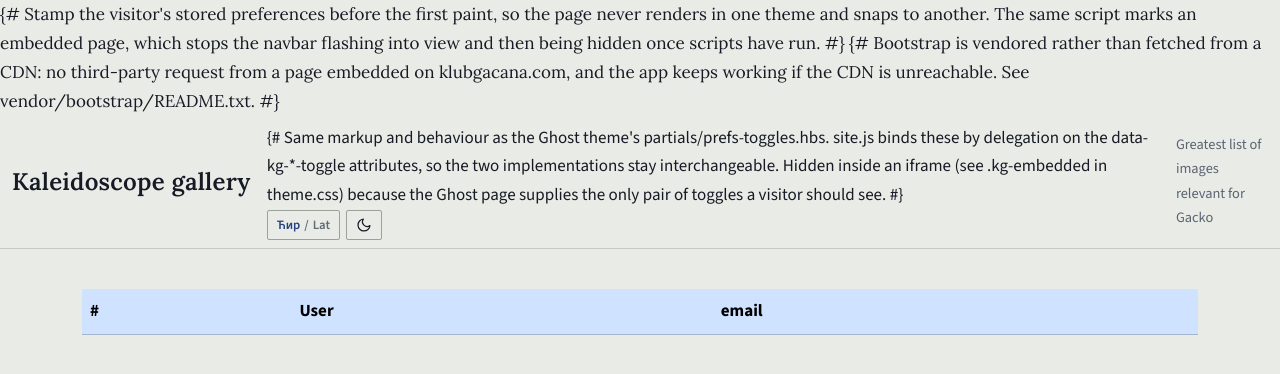
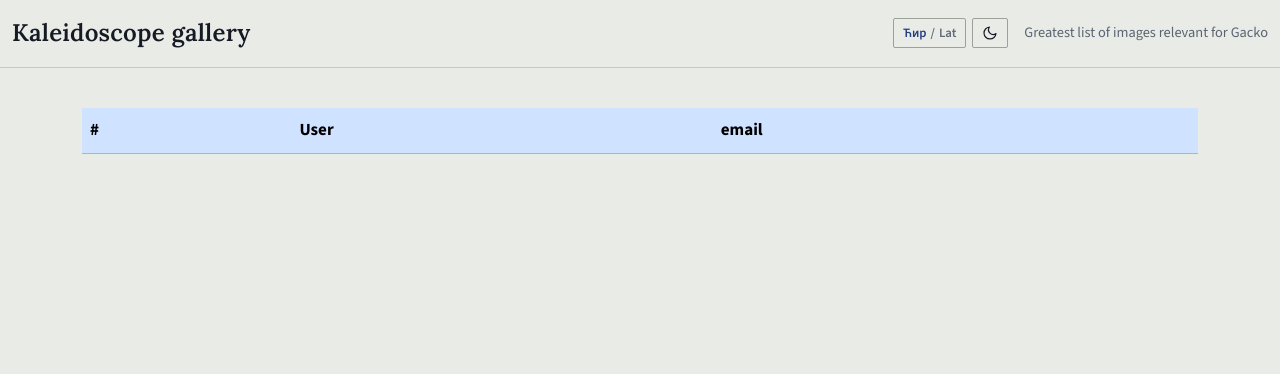
Before and after one commit to NemanjaSlijepcevic/kaleidoscope, a Django app: template core/templates/auth/user_list.html in a window 1280 px wide. Shown: the top 374 px of the page. Run offline with Django 5.2, Linux system fonts and the light colour scheme; the template is opened without the code that fills it, so the values that code supplies are empty; some libraries are stand-ins or nearby versions.

Commit message:
FIX - minors

```diff
--- a/tables/static/css/app.css
+++ b/tables/static/css/app.css
@@ -10,12 +10,14 @@
     --photo-scrim-strong: rgba(8, 10, 14, 0.8);
 }
 
+/* Same !important reasoning as the spinner: the grid carries Bootstrap's row
+ * utilities, whose display rules are !important and would otherwise win. */
 #image-gallery {
-    display: flex;
+    display: flex !important;
 }
 
 #image-gallery.loading {
-    display: none;
+    display: none !important;
 }
 
 /* --- cards -------------------------------------------------------------- */
--- a/tables/static/css/theme.css
+++ b/tables/static/css/theme.css
@@ -29,12 +29,6 @@
     font-display: swap;
     src: url('../fonts/SourceSans3-Italic.woff2') format('woff2');
 }
-
-/* --- three theme states -------------------------------------------------
- * A viewer has three, not two: an explicit choice stamps data-theme, and the
- * default "system" setting stamps nothing, where only prefers-color-scheme
- * separates light from dark. Never give a colour its only definition inside a
- * media or [data-theme] block. */
 
 :root {
     --stone: #E9EBE6;
@@ -104,11 +98,6 @@
 
     --on-accent: #12151A;
 }
-
-/* --- Bootstrap bridge ---------------------------------------------------
- * Re-point Bootstrap's variables at the tokens above rather than fighting its
- * component rules. One mapping makes the whole framework follow the palette,
- * in both themes, without overriding a single component. */
 
 :root,
 :root[data-bs-theme="light"],
@@ -431,6 +420,11 @@ table thead th,
 }
 
 .kg-pagerow {
+    /* One control size for the whole row, so the per-page select and the page
+     * links are built to identical boxes rather than each inheriting its own. */
+    --kg-control-size: 1rem;
+    --kg-control-pad-y: 0.375rem;
+
     display: flex;
     flex-wrap: wrap;
     gap: 0.5rem;
@@ -438,21 +432,43 @@ table thead th,
     padding: 0.75rem 0;
 }
 
+/* Bootstrap's .pagination sets display and list-style but never resets the
+ * bottom margin Reboot puts on every ul. The list therefore carries a 1rem
+ * margin below it, and align-items:center centres that taller outer box —
+ * lifting the page numbers and leaving the select looking dropped. */
+.kg-pagerow .pagination {
+    margin-bottom: 0;
+}
+
+/* Give both controls the same type size and line box. .page-link sets no
+ * line-height, so it inherits the body's 1.7 — right for reading, too tall for
+ * a control, and taller than the select's 1.5. That difference alone made the
+ * select look smaller and misaligned. */
+.kg-pagerow .form-select,
+.kg-pagerow .page-link {
+    font-size: var(--kg-control-size);
+    line-height: 1.5;
+    padding-top: var(--kg-control-pad-y);
+    padding-bottom: var(--kg-control-pad-y);
+}
+
 .kg-pagerow .form-select {
     width: auto;
-    font-size: 0.85rem;
 }
 
 /* ===========================================================================
  * Spinner
  * ======================================================================== */
 
+/* The markup carries both class="d-flex" and an inline style="display:none",
+ * and Bootstrap's .d-flex is display:flex !important - so plain rules here lose
+ * and the spinner shows permanently. !important is the only thing that wins. */
 #loading-spinner {
-    display: none;
+    display: none !important;
 }
 
 #loading-spinner.loading {
-    display: flex;
+    display: flex !important;
 }
 
 .spinner-border {
--- a/tables/static/js/site.js
+++ b/tables/static/js/site.js
@@ -220,15 +220,41 @@
         catch (e) { return null; }
     }
 
+    function postTo(frame) {
+        var origin = frameOrigin(frame);
+        /* Never post to "*" — that would leak preferences to any third party
+         * the page happens to embed. */
+        if (!origin || !frame.contentWindow) { return; }
+        var payload = { type: MSG, theme: currentTheme(), script: currentScript() };
+        try { frame.contentWindow.postMessage(payload, origin); } catch (e) { /* ignore */ }
+    }
+
     function broadcast() {
-        var frames = document.querySelectorAll('iframe');
-        var payload = { type: MSG, theme: currentTheme(), script: currentScript() };
-        Array.prototype.forEach.call(frames, function (f) {
-            var origin = frameOrigin(f);
-            /* Never post to "*" — that would leak preferences to any third
-             * party the page happens to embed. */
-            if (!origin || !f.contentWindow) { return; }
-            try { f.contentWindow.postMessage(payload, origin); } catch (e) { /* ignore */ }
+        watchFrames();
+        Array.prototype.forEach.call(document.querySelectorAll('iframe'), postTo);
+    }
+
+    /* An embedded app is a separate origin, so it has its own localStorage and
+     * cannot see the choice made out here — left alone it falls back to the
+     * visitor's OS setting, which is how a light page ended up framing a dark
+     * one. It only learns the real preference from the message below.
+     *
+     * Broadcasting once at startup is not enough: at that point the frames have
+     * usually not finished loading and a message posted into a blank frame is
+     * simply lost. Re-post as each one loads, which is the first moment its
+     * listener actually exists. */
+    function watchFrames() {
+        Array.prototype.forEach.call(document.querySelectorAll('iframe'), function (f) {
+            if (f.__kgWatched) { return; }
+            f.__kgWatched = true;
+            f.addEventListener('load', function () { postTo(f); });
+            /* Already loaded before this ran (cache, bfcache) — the load event
+             * will not fire again, so send now. */
+            try {
+                if (f.contentDocument && f.contentDocument.readyState === 'complete') {
+                    postTo(f);
+                }
+            } catch (e) { /* cross-origin: the load listener covers it */ }
         });
     }
 
@@ -262,6 +288,7 @@
         setScript(currentScript(), { silent: true });
         setTheme(currentTheme(), { silent: true });
         observe();
+        watchFrames();
         broadcast();
 
         document.addEventListener('click', function (e) {
--- a/tables/templates/base.html
+++ b/tables/templates/base.html
@@ -5,10 +5,6 @@
     <meta name="viewport" content="width=device-width, initial-scale=1.0">
     <title>{% block title %}Калеидоскоп{% endblock %}</title>
 
-    {# Stamp the visitor's stored preferences before the first paint, so the
-       page never renders in one theme and snaps to another. The same script
-       marks an embedded page, which stops the navbar flashing into view and
-       then being hidden once scripts have run. #}
     <script>
         (function () {
             var d = document.documentElement;
@@ -28,9 +24,6 @@
         }());
     </script>
 
-    {# Bootstrap is vendored rather than fetched from a CDN: no third-party
-       request from a page embedded on klubgacana.com, and the app keeps
-       working if the CDN is unreachable. See vendor/bootstrap/README.txt. #}
     <link rel="stylesheet" href="{% static 'vendor/bootstrap/bootstrap.min.css' %}">
     <link rel="stylesheet" href="{% static 'css/theme.css' %}">
     <link rel="stylesheet" href="{% static 'css/app.css' %}">
--- a/tables/templates/partials/prefs.html
+++ b/tables/templates/partials/prefs.html
@@ -1,10 +1,4 @@
 {% load i18n %}
-{# Same markup and behaviour as the Ghost theme's partials/prefs-toggles.hbs.
-   site.js binds these by delegation on the data-kg-*-toggle attributes, so the
-   two implementations stay interchangeable.
-
-   Hidden inside an iframe (see .kg-embedded in theme.css) because the Ghost
-   page supplies the only pair of toggles a visitor should see. #}
 <div class="kg-prefs">
     <button class="kg-prefs-btn kg-script-btn" type="button"
             data-kg-script-toggle aria-pressed="false"
```
